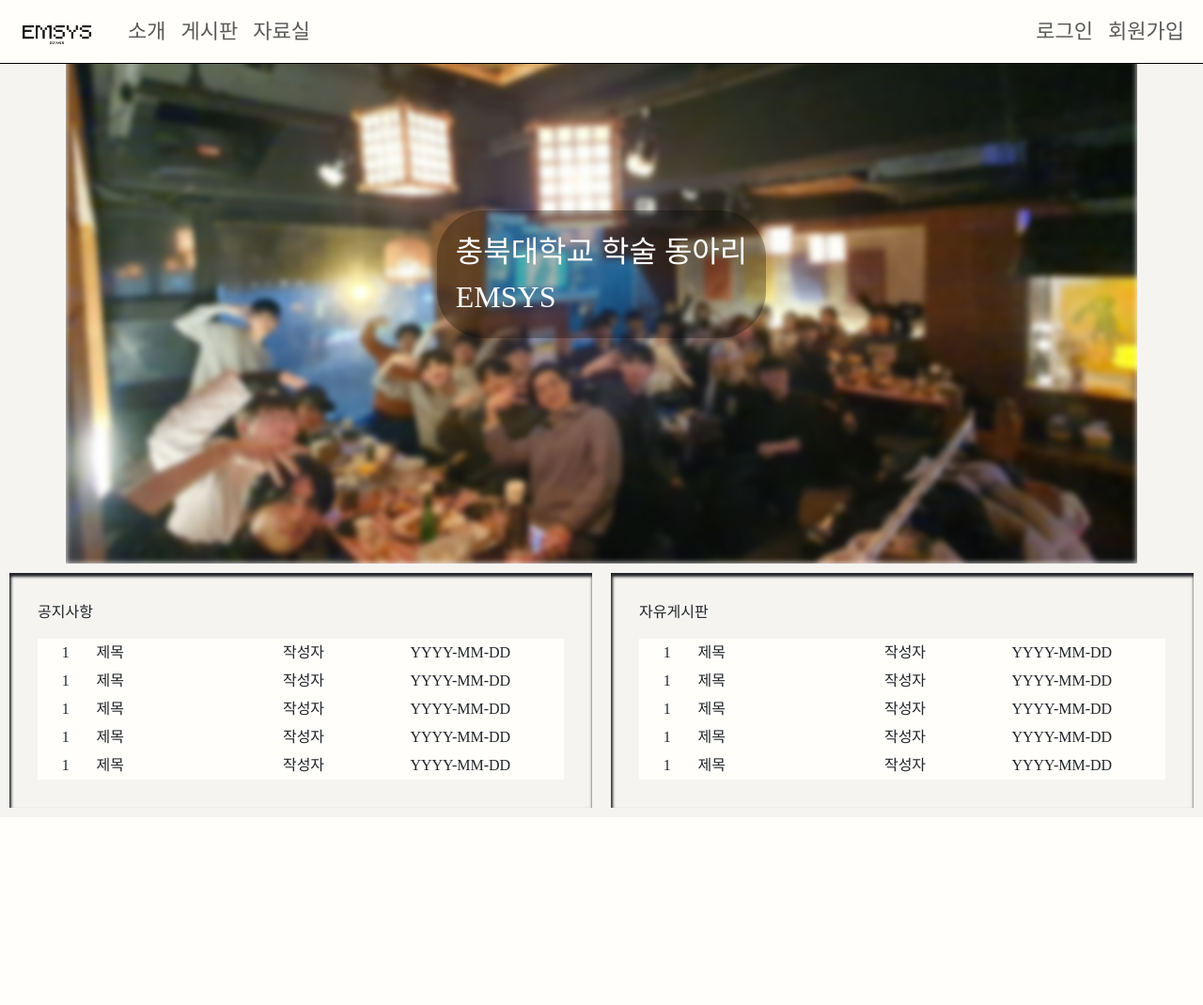
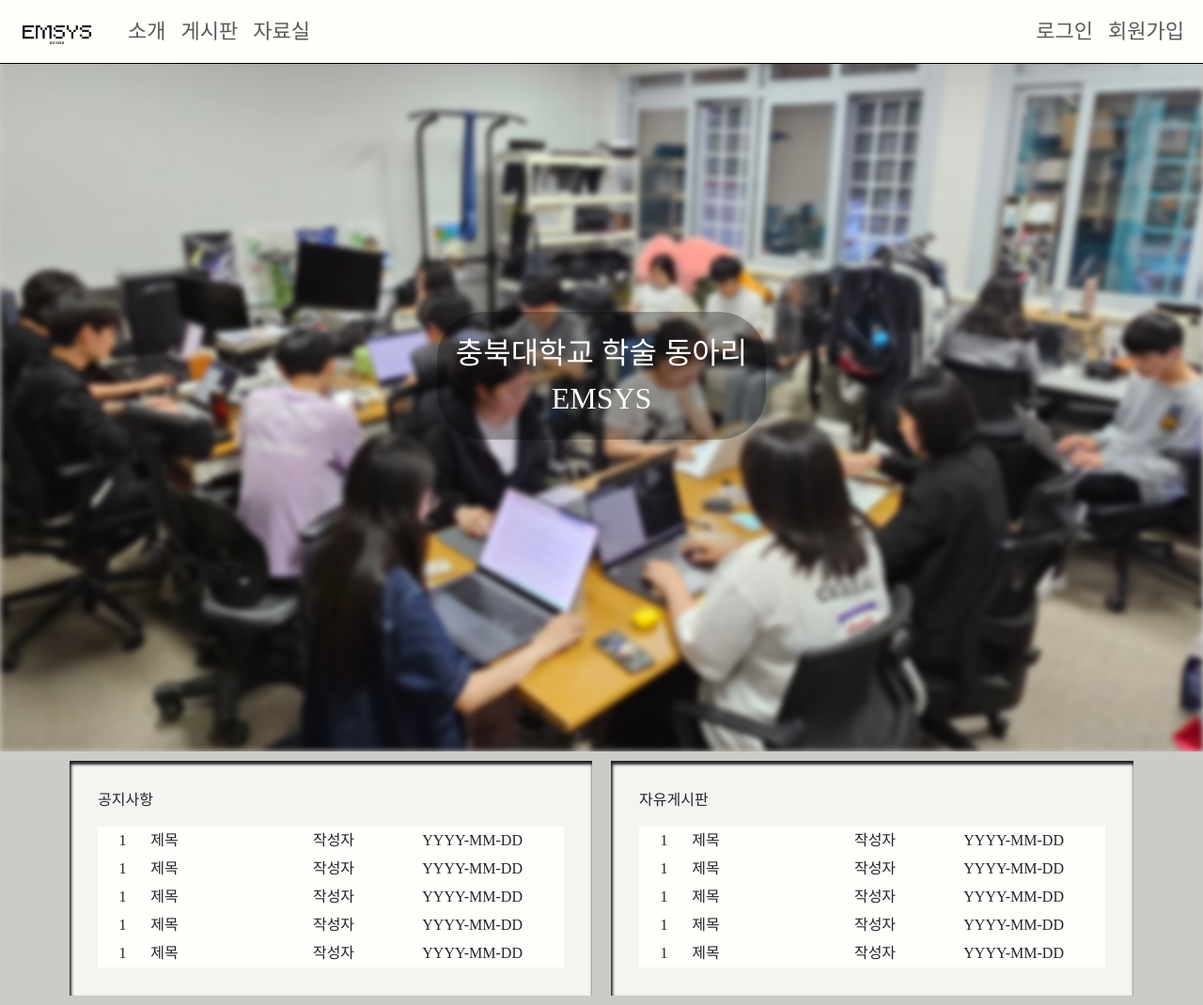
Before and after one commit to cbnuEMSYS/EmsysWeb, a Django app: template templates/main/mainpage.html in a window 1280 px wide. Shown: the whole page at 94% size. Before the commit the page ends 860 px from the top, so only its background shows below. Run offline with Django 4.2, Linux system fonts and the light colour scheme; the template is opened without the code that fills it, so the values that code supplies are empty; some web fonts are replaced.

Commit message:
update mainpage

```diff
--- a/static/css/main.css
+++ b/static/css/main.css
@@ -1,6 +1,9 @@
 .second-content{
+    position:relative;
     display:flex;
-
+    width:100%;
+    padding-left:5%;
+    padding-right:5%;
 }
 
 .miniboard{
@@ -11,9 +14,6 @@
     box-shadow: inset 1px 3px 3px 1px;
 }
 
-.miniboard-content-box{
-}
-
 .miniboard-item{
     display:flex;
 }
@@ -22,35 +22,47 @@
     margin:3px;
 }
 
-.container{
+.imgcontainer{
     position: relative;
     width:100%;
-    height:600px;
+    height:100vh;
     display: flex;
     justify-content: center;
     align-items:center;
     overflow:hidden;
-
+    margin:0px;
 }
 
 .introduce-board{
     position:absolute;
     width:100%;
-    height: 600px;
+    height: 100%;
     filter: blur(3px);
+    background-size:cover;
     background-position: center;
     top:0;
     left:0;
     z-index:1;
     box-sizing: border-box;
+    transition: opacity 1s ease-in-out;
+    opacity:0;
 }
 
-.main-text{
+.active{
+    opacity:1;
+}
+
+.main-text-box{
     background-color: rgba(0,0,0, 0.3);
     padding:20px;
     position: relative;
     z-index:2;
+    border-radius:50px;
+    text-align:center;
+}
+
+.main-text{
+    margin:0px;
     font-size: 32px;
     color:white;
-    border-radius:50px;
 }
--- /dev/null
+++ b/static/js/mainpage.js
@@ -0,0 +1,26 @@
+var imgs = [
+    '/static/img/code-child-contest.jpg',
+    '/static/img/letsgo.jpg',
+    '/static/img/study.jpg'
+];
+var imgCnts = 0;
+var curImg = 0;
+var nexImg = 1;
+
+function updateIntroduceImage() {
+    var introduceImageCur = document.querySelectorAll('.introduce-board')[curImg];
+    var introduceImageUpd = document.querySelectorAll('.introduce-board')[nexImg];
+
+
+    introduceImageUpd.style.backgroundImage = 'url(' + imgs[imgCnts] + ')';
+    introduceImageUpd.classList.add('active');
+
+    introduceImageCur.classList.remove('active');
+    imgCnts = (imgCnts+1)%3;
+    curImg = (curImg + 1)%2;
+    nexImg = (nexImg + 1)%2;
+}
+
+updateIntroduceImage();
+
+setInterval(updateIntroduceImage, 5000);
--- a/templates/main/mainpage.html
+++ b/templates/main/mainpage.html
@@ -1,13 +1,18 @@
 {% extends 'navbar.html' %}
 {% load static %}
 {% block content %}
-<div class="container">
-    <div class = 'introduce-board' style = "background-image: url('{% static 'img/letsgo.jpg' %}');">
+<div class="imgcontainer">
+    <div class = 'introduce-board' id="introduceImage" style = "background-image: url('{% static 'img/letsgo.jpg' %}');"></div>
+    <div class = 'introduce-board' id="introduceImage" style = "background-image: url('{% static 'img/letsgo.jpg' %}');"></div>
+
+    <div class = 'main-text-box'>
+        <p class = 'main-text'>
+            충북대학교 학술 동아리
+        </p>
+        <p class = 'main-text'>
+            EMSYS
+        </p>
     </div>
-    <p class = 'main-text'>
-        충북대학교 학술 동아리<br>
-        EMSYS
-    </p>
 </div>
 <div class = 'second-content'>
     <div class = 'miniboard bg-200'>
@@ -162,4 +167,5 @@
         </div>
     </div>
 </div>
+<script src = "{% static 'js/mainpage.js' %}"></script>
 {% endblock %}
--- a/templates/navbar.html
+++ b/templates/navbar.html
@@ -9,8 +9,8 @@
     <title>EMSYS</title>
 </head>
 
-<body>
-    <nav class="navbar navbar-expand-lg bg-100" style = "">
+<body class="bg-300">
+    <nav class="navbar navbar-expand-lg bg-100">
         <div class="container-fluid">
             <a class = "imglink" href ="{% url 'main:mainpage' %}">
                 <img class = "navbar-brand logo"  src="{% static 'img/black-emsys-logo.png'%}">
```
